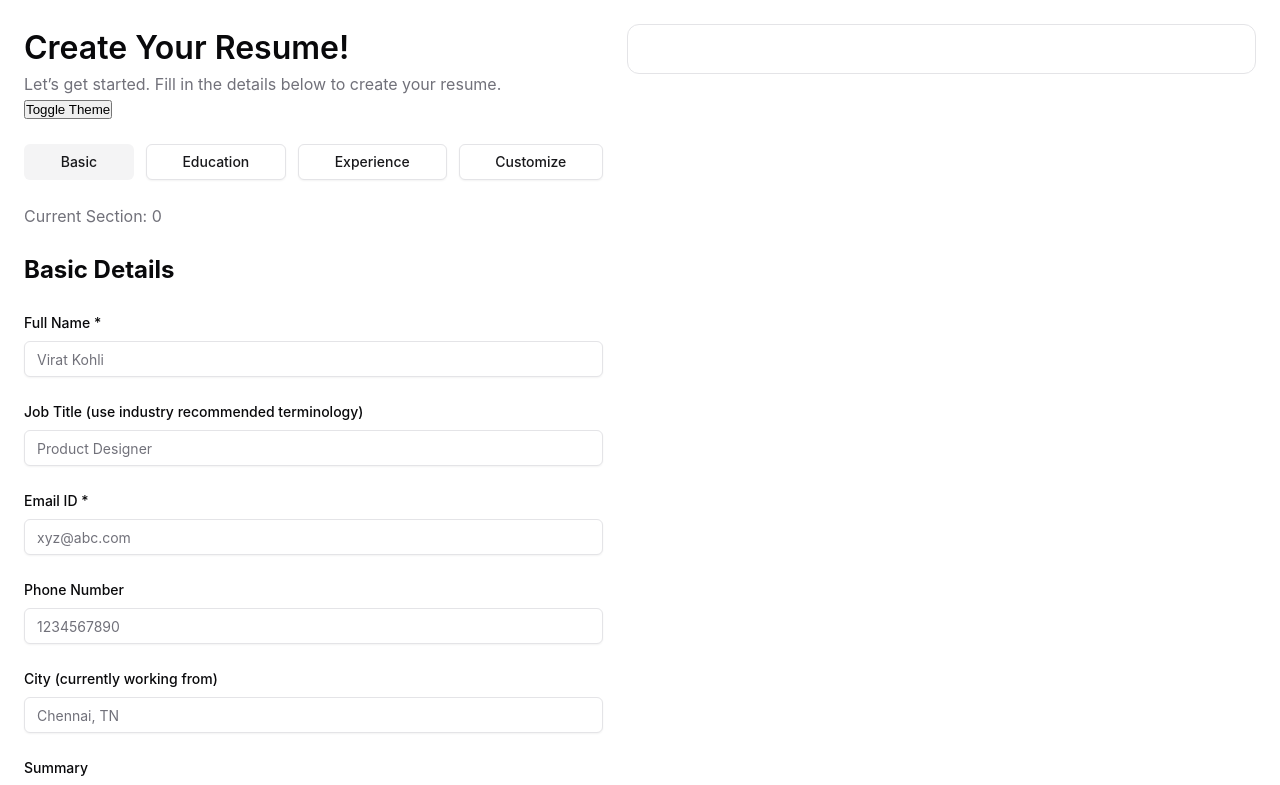
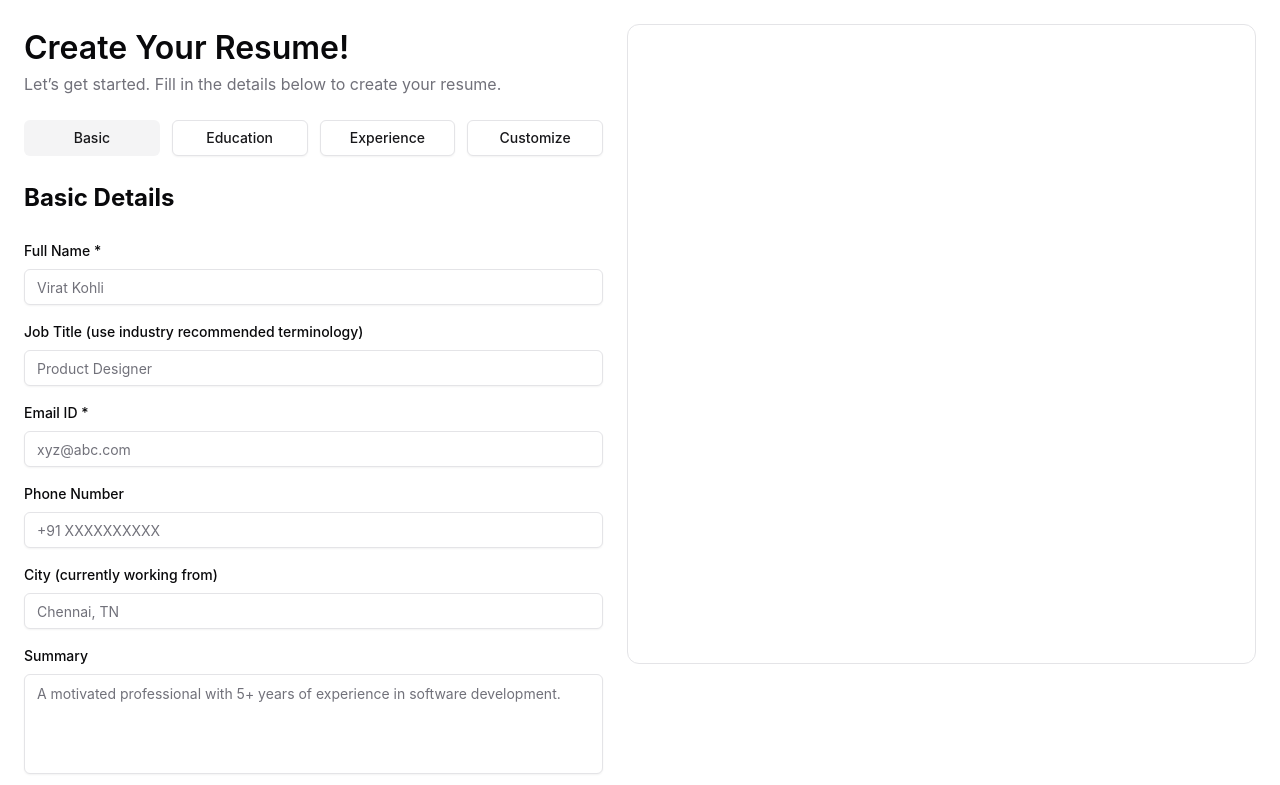
Before and after one commit to aneesh199608/odin-cv-application, a React (Vite) app: page / in a window 1280 px wide. Shown: the top 785 px of the page. Built offline with nearby package versions, Linux system fonts and the light colour scheme.

Commit message:
feat: basic styling of application

```diff
--- a/src/App.jsx
+++ b/src/App.jsx
@@ -23,7 +23,7 @@ export default function App() {
         <div className="form-column">
           <FormHeader />
           <SectionToggle step={step} setStep={setStep} />
-          <p>Current Section: {step}</p>
+          {/* <p>Current Section: {step}</p> */}
 
           {step === '0' && (
             <BasicDetailsForm
--- a/src/components/BasicDetailsForm.css
+++ b/src/components/BasicDetailsForm.css
@@ -1,106 +1 @@
 /* src/components/BasicDetailsForm.css */
-
-.form {
-  display: flex;
-  flex-direction: column;
-  gap: 24px; /* Gap between title and first field group */
-}
-
-.form h2 {
-  font-size: 24px; /* Figma: style_64IOQ5 */
-  font-weight: 700; /* Figma: style_64IOQ5 */
-  color: var(--foreground); /* Figma: fill_JS8T39 */
-  margin-bottom: 0; /* Remove default heading margin, rely on form gap */
-}
-
-.form label {
-  display: flex;
-  flex-direction: column;
-  gap: 8px; /* Figma: layout_SFX6ES gap (space between label text and input) */
-  font-size: 14px; /* Figma: style_YGYJ0A */
-  font-weight: 500; /* Figma: style_YGYJ0A */
-  color: var(--foreground); /* Figma: fill_U3Z144 */
-}
-
-/* Common styles for input and textarea */
-.form input,
-.form textarea {
-  /* Box Model & Layout */
-  padding: 8px 12px; /* Adjusted from Figma's 4px top/bottom for better text fit */
-  width: 100%; /* Make inputs fill their container */
-  height: 36px; /* Standard height for inputs */
-  border: 1px solid var(--input-border); /* Figma: stroke_SUXEKP */
-  border-radius: var(--border-radius-sm); /* Figma: 6px */
-
-  /* Appearance */
-  background-color: var(--card-background); /* Figma: fill_5W2Q4V */
-  box-shadow: var(--shadow-sm); /* Figma: effect_OPTN1C */
-  transition: border-color 150ms ease-out, box-shadow 150ms ease-out;
-
-  /* Typography */
-  font-family: var(--font-sans);
-  font-size: 14px; /* Figma: style_D817MB */
-  color: var(--foreground);
-}
-
-.form textarea {
-  height: auto; /* Allow textarea to grow based on content or rows */
-  min-height: 100px; /* Provide a decent minimum height */
-  resize: vertical; /* Allow vertical resizing */
-  line-height: 1.5; /* Improve readability */
-}
-
-/* Placeholder styles */
-.form input::placeholder,
-.form textarea::placeholder {
-  color: var(--muted-foreground); /* Figma: fill_QFY9Z0 */
-  opacity: 1; /* Ensure placeholder is visible */
-}
-
-/* Focus styles */
-.form input:focus,
-.form textarea:focus {
-  outline: none;
-  border-color: var(--primary);
-  box-shadow: 0 0 0 2px rgba(24, 24, 27, 0.2); /* Example focus ring */
-}
-
-/* Button styles */
-.form button[type="button"] {
-  /* Layout & Box Model */
-  display: inline-flex;
-  align-items: center;
-  justify-content: center;
-  padding: 8px 16px; /* Figma: layout_KO0ZAY padding */
-  height: 36px; /* Match input height */
-  border-radius: var(--border-radius-sm); /* Figma: 6px */
-  border: none; /* Remove default border */
-  width: 100%; /* Make button full width */
-
-  /* Typography & Appearance */
-  font-family: var(--font-sans);
-  font-size: 14px; /* Figma: style_X529A7 */
-  font-weight: 500; /* Figma: style_X529A7 */
-  color: var(--primary-foreground); /* Figma: fill_4GXF5I */
-  background-color: var(--primary); /* Figma: fill_U3Z144 */
-  box-shadow: var(--shadow-sm); /* Figma: effect_X4OP6Q (using --shadow-sm) */
-  cursor: pointer;
-  transition: background-color 150ms ease-out, box-shadow 150ms ease-out;
-  text-align: center;
-}
-
-.form button[type="button"]:hover {
-  /* Add a subtle hover effect, e.g., slightly darker background */
-  background-color: hsl(from var(--primary) h s calc(l - 5%)); /* Example hover */
-}
-
-.form button[type="button"]:focus-visible {
-  outline: 2px solid var(--background);
-  outline-offset: 2px;
-  box-shadow: 0 0 0 2px var(--primary);
-}
-
-/* Optional: Adjust gap specifically before the button */
-.form button[type="button"] {
-  margin-top: 8px; /* Add some extra space above the button */
-}
--- a/src/components/BasicDetailsForm.jsx
+++ b/src/components/BasicDetailsForm.jsx
@@ -1,5 +1,3 @@
-import './BasicDetailsForm.css';
-
 export default function BasicDetailsForm( { data, onChange, setStep }) {
     console.log('Rendering Basic Details Form');
 
@@ -12,6 +10,7 @@ export default function BasicDetailsForm( { data, onChange, setStep }) {
     return (
         <form className="form">
             <h2>Basic Details</h2>
+            <div className="form-inputs">
             <label>Full Name *
                 <input
                     name="fullName"
@@ -45,10 +44,10 @@ export default function BasicDetailsForm( { data, onChange, setStep }) {
             <label>Phone Number
                 <input
                     name="phone"
-                    type="number"
+                    type="tel"
                     value={data.phone}
                     onChange={handle}
-                    placeholder="1234567890"
+                    placeholder="+91 XXXXXXXXXX"
                  />
             </label>
 
@@ -70,6 +69,7 @@ export default function BasicDetailsForm( { data, onChange, setStep }) {
                     placeholder="A motivated professional with 5+ years of experience in software development."
                  />
             </label>
+            </div>
 
             <button type="button" onClick={() => setStep('1')}>Next</button>
         </form>
--- a/src/components/FormHeader.jsx
+++ b/src/components/FormHeader.jsx
@@ -7,7 +7,7 @@ const FormHeader = React.memo(function FormHeader() {
             <div className="form-header-text">
                 <h1>Create Your Resume!</h1>
                 <p>Let’s get started. Fill in the details below to create your resume.</p>
-                <button className="theme-toggle" aria-label="Toggle Theme">Toggle Theme</button>
+                {/* <button className="theme-toggle" aria-label="Toggle Theme">Toggle Theme</button> */}
             </div>
         </header>
     );
--- a/src/components/SectionToggle.css
+++ b/src/components/SectionToggle.css
@@ -14,6 +14,7 @@
   align-items: center; /* Vertically center icon and text */
   justify-content: center; /* Horizontally center content */
   flex-grow: 1; /* Allow buttons to share space equally */
+  flex-basis: 0; /* Ensure equal width regardless of content */
   padding: 10px 12px; /* Figma: padding */
   height: 36px; /* Figma: fixed height */
   border-radius: var(--border-radius-sm); /* Figma: 6px */
--- a/src/style.css
+++ b/src/style.css
@@ -1,24 +1,25 @@
 
 :root {
   /* Colors */
-  --background: #FFFFFF; /* Figma: fill_71H5KK */
-  --foreground: #09090B; /* Figma: fill_CPXA8H (Primary Text) */
-  --muted-foreground: #71717A; /* Figma: fill_UMW1B9 (Placeholder/Subtle Text) */
-  --card-background: #FFFFFF; /* Background for distinct sections like preview */
+  --background: #FFFFFF;
+  --foreground: #09090B;
+  --muted-foreground: #71717A;
+  --card-background: #FFFFFF;
   --card-foreground: var(--foreground);
-  --border: #E4E4E7; /* Figma: stroke_58LGZ8 */
-  --input-border: var(--border); /* Specific for inputs, can differ */
-  --primary: #18181B; /* Figma: fill_NVHU0G (Button Background/Strong Text) */
-  --primary-foreground: #FAFAFA; /* Figma: fill_09CO6P (Text on Primary Button) */
-  --accent: #F4F4F5; /* Figma: fill_KEPUZ2 (Active Toggle Background) */
-  --accent-foreground: var(--primary); /* Text on accent background */
+  --border: #E4E4E7;
+  --input-border: var(--border);
+  --primary: #18181B;
+  --primary-foreground: #FAFAFA;
+  --accent: #F4F4F5;
+  --accent-foreground: var(--primary);
 
   /* Spacing & Layout */
-  --app-padding: 24px; /* Figma: padding */
-  --column-gap: 24px; /* Figma: gap */
-  --border-radius-lg: 12px; /* Figma: GeneralPreview borderRadius */
-  --border-radius-md: 8px; /* Common medium radius */
-  --border-radius-sm: 6px; /* Common small radius (buttons, inputs) */
+  --app-padding: 24px;
+  --form-inputs-padding: 16px;
+  --column-gap: 24px;
+  --border-radius-lg: 12px;
+  --border-radius-md: 8px;
+  --border-radius-sm: 6px;
 
   /* Fonts (Using system fonts as fallback) */
   --font-sans: 'Inter', -apple-system, BlinkMacSystemFont, "Segoe UI", Roboto, Helvetica, Arial, sans-serif, "Apple Color Emoji", "Segoe UI Emoji", "Segoe UI Symbol";
@@ -51,22 +52,27 @@ body {
 
 /* App Layout */
 .app {
-  display: flex; /* Use flexbox for row layout */
-  flex-direction: row; /* Explicitly row */
+  display: flex;
+  flex-direction: row;
   padding: var(--app-padding);
   gap: var(--column-gap);
   min-height: calc(100vh - (2 * var(--app-padding))); /* Fill viewport height minus padding */
-  max-width: 1400px; /* Optional: Constrain max width */
+  max-width: 1400px;
   margin: 0 auto; /* Center if max-width is applied */
 }
 
 /* Form Column (Left Side) */
 .form-column {
   flex: 1; /* Allow form column to grow/shrink */
-  /* Add min-width if needed, e.g., min-width: 400px; */
   display: flex;
   flex-direction: column;
-  gap: 24px; /* Consistent gap for direct children like header, toggles, form */
+  gap: 24px;
+}
+
+.form-inputs {
+  display: flex;
+  flex-direction: column;
+  gap: var(--form-inputs-padding);
 }
 
 /* Preview Column (Right Side) */
@@ -77,7 +83,8 @@ body {
   border: 1px solid var(--border);
   border-radius: var(--border-radius-lg);
   padding: var(--app-padding); /* Add padding inside the preview area */
-  height: fit-content; /* Adjust height based on content */
+  height: fit-content;
+  min-height: 80vh;
   max-height: calc(100vh - (2 * var(--app-padding))); /* Prevent exceeding viewport */
   overflow-y: auto; /* Allow scrolling if content exceeds height */
 }
@@ -90,3 +97,104 @@ h1, h2, h3, h4, h5, h6 {
 p {
   color: var(--muted-foreground); /* Default paragraph color */
 }
+
+.form {
+  display: flex;
+  flex-direction: column;
+  gap: 24px; /* Gap between title and first field group */
+}
+
+.form h2 {
+  font-size: 24px; /* Figma: style_64IOQ5 */
+  font-weight: 700; /* Figma: style_64IOQ5 */
+  color: var(--foreground); /* Figma: fill_JS8T39 */
+  margin-bottom: 0; /* Remove default heading margin, rely on form gap */
+}
+
+.form label {
+  display: flex;
+  flex-direction: column;
+  gap: 8px; /* Figma: layout_SFX6ES gap (space between label text and input) */
+  font-size: 14px; /* Figma: style_YGYJ0A */
+  font-weight: 500; /* Figma: style_YGYJ0A */
+  color: var(--foreground); /* Figma: fill_U3Z144 */
+}
+
+/* Common styles for input and textarea */
+.form input,
+.form textarea {
+  /* Box Model & Layout */
+  padding: 8px 12px;
+  width: 100%;
+  height: 36px;
+  border: 1px solid var(--input-border);
+  border-radius: var(--border-radius-sm);
+
+  /* Appearance */
+  background-color: var(--card-background);
+  box-shadow: var(--shadow-sm);
+  transition: border-color 150ms ease-out, box-shadow 150ms ease-out;
+
+  /* Typography */
+  font-family: var(--font-sans);
+  font-size: 14px; /* Figma: style_D817MB */
+  color: var(--foreground);
+}
+
+.form textarea {
+  height: auto; /* Allow textarea to grow based on content or rows */
+  min-height: 100px; /* Provide a decent minimum height */
+  resize: vertical; /* Allow vertical resizing */
+  line-height: 1.5; /* Improve readability */
+  resize: none;
+}
+
+/* Placeholder styles */
+.form input::placeholder,
+.form textarea::placeholder {
+  color: var(--muted-foreground);
+  opacity: 1; /* Ensure placeholder is visible */
+}
+
+/* Focus styles */
+.form input:focus,
+.form textarea:focus {
+  outline: none;
+  border-width: 1px;
+  border-color: var(--primary);
+  /* box-shadow: 0 0 0 2px rgba(24, 24, 27, 0.2);  */
+}
+
+/* Button styles */
+.form button[type="button"] {
+  /* Layout & Box Model */
+  display: inline-flex;
+  align-items: center;
+  justify-content: center;
+  padding: 8px 16px; /* Figma: layout_KO0ZAY padding */
+  height: 36px; /* Match input height */
+  border-radius: var(--border-radius-sm); /* Figma: 6px */
+  border: none; /* Remove default border */
+  width: 100%; /* Make button full width */
+
+  /* Typography & Appearance */
+  font-family: var(--font-sans);
+  font-size: 14px; /* Figma: style_X529A7 */
+  font-weight: 500; /* Figma: style_X529A7 */
+  color: var(--primary-foreground); /* Figma: fill_4GXF5I */
+  background-color: var(--primary); /* Figma: fill_U3Z144 */
+  box-shadow: var(--shadow-sm); /* Figma: effect_X4OP6Q (using --shadow-sm) */
+  cursor: pointer;
+  transition: background-color 150ms ease-out, box-shadow 150ms ease-out;
+  text-align: center;
+}
+
+.form button[type="button"]:hover {
+  background-color: #2F2F32;
+}
+
+.form button[type="button"]:focus-visible {
+  outline: 2px solid var(--background);
+  outline-offset: 2px;
+  box-shadow: 0 0 0 2px var(--primary);
+}
```
